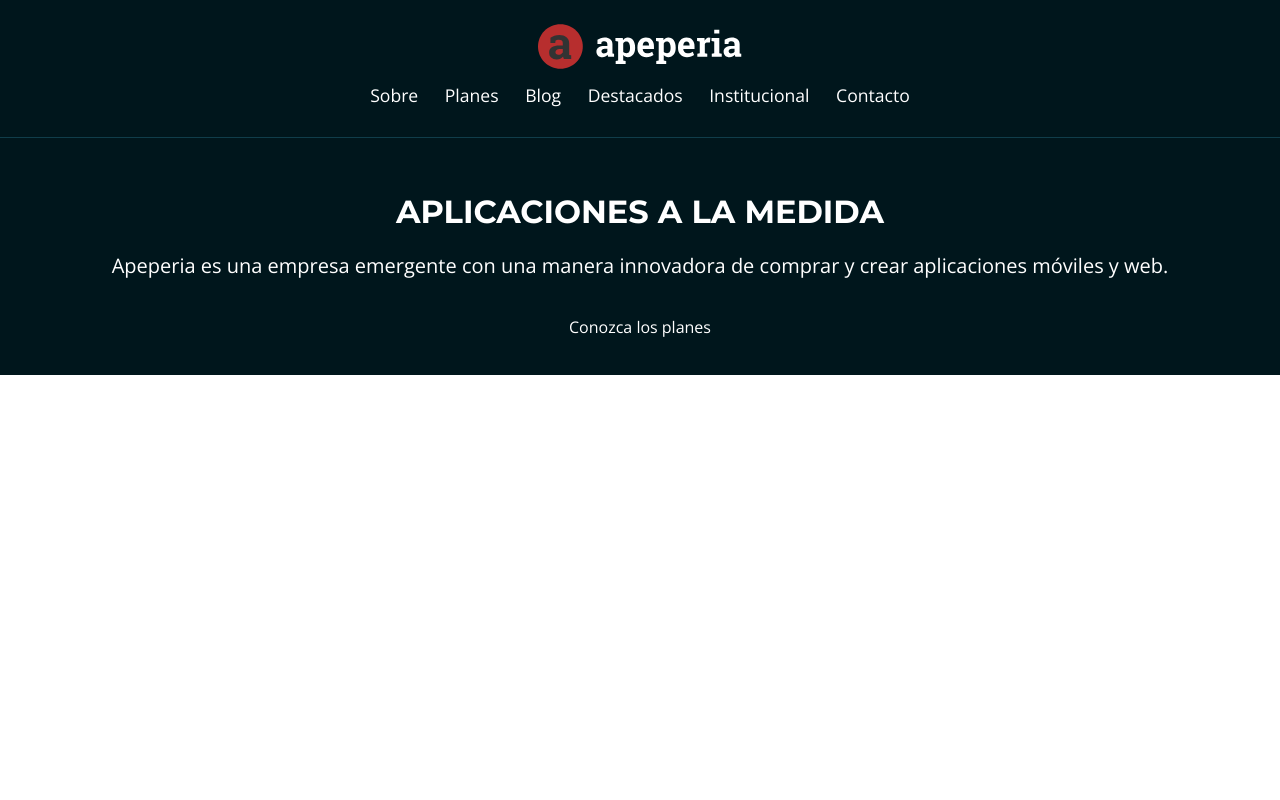
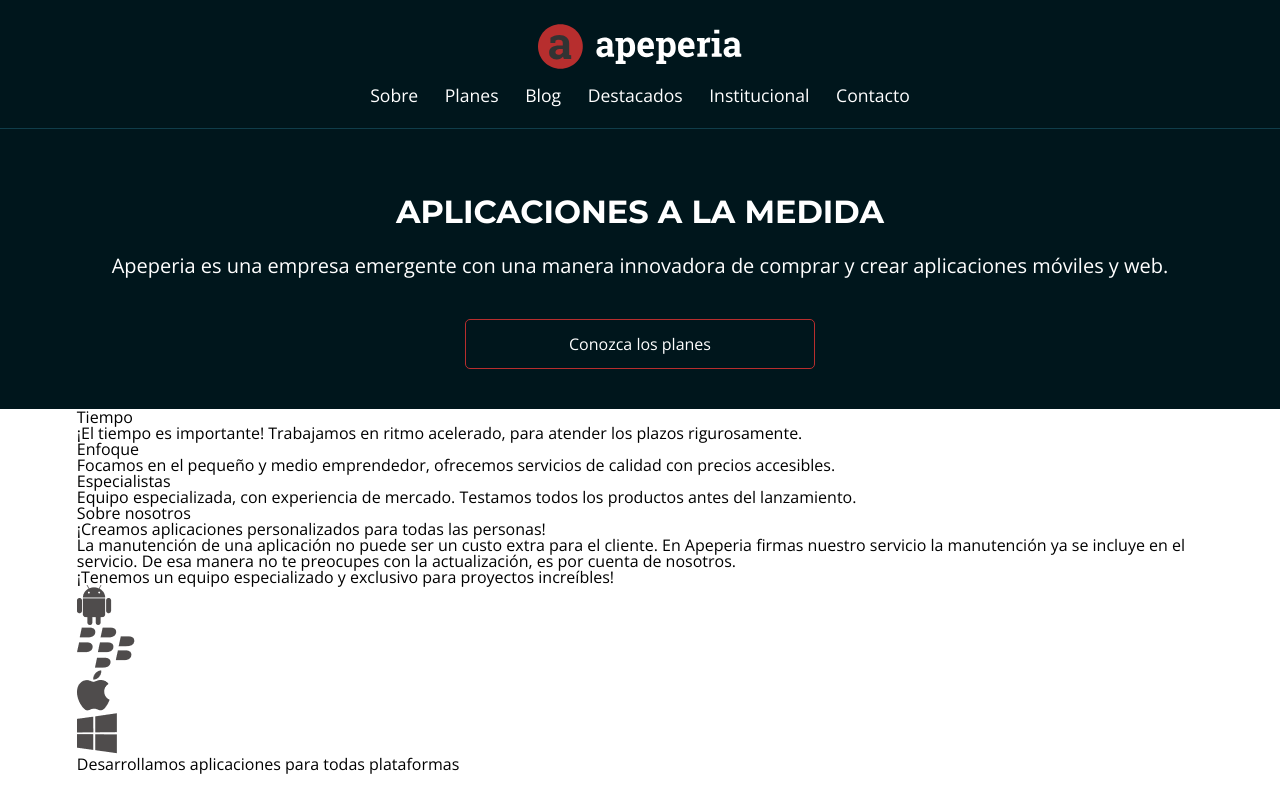
Before and after one commit to Juan-Carlos-Estevez-Vargas/apeperia, a plain HTML site: page index.html in a window 1280 px wide. Drawn offline with nearby package versions, Linux system fonts and the light colour scheme.

Commit message:
Adición sección diferenciales y sección sobre-nosotros.

```diff
--- a/css/bases.css
+++ b/css/bases.css
@@ -1,3 +1,39 @@
+:root {
+  --background-llamada-mobile: #00161c;
+  --background-blanco: #ffffff;
+  --background-azul-claro: #dfe3f5;
+  --background-ceniza-claro: #f7f4f4;
+  --background-ceniza-medio: #d9d9d9;
+  --border-cabecera-mobile: #103d4a;
+  --boton-rojo: #b72e2e;
+  --fuente-ceniza-claro: #666666;
+  --fuente-ceniza-oscuro: #4f4c4c;
+  --planes-card-start: #035a76;
+  --planes-card-ultra: #690f8e;
+  --planes-card-mega: #b00024;
+  --fuente-enlace: #0006ff;
+  --background-footer: #333333;
+
+  --montserrat: "Montserrat", sans-serif;
+  --open-sans: "Open Sans", sans-serif;
+}
+
 body {
-  font-family: "Open Sans", sans-serif;
+  font-family: var(--open-sans);
 }
+
+.container {
+  padding-right: 6%;
+  padding-left: 6%;
+}
+
+.boton {
+  text-align: center;
+  display: block;
+  width: 100%;
+  max-width: 350px;
+  box-sizing: border-box;
+  padding: 1rem 2rem;
+  border: 1px solid var(--boton-rojo);
+  border-radius: 5px;
+}
--- /dev/null
+++ b/css/diferenciales.css
@@ -0,0 +1,28 @@
+.diferenciales {
+  padding-top: 3.5rem;
+  padding-bottom: 3.5rem;
+}
+
+.diferenciales__lista {
+  display: flex;
+  flex-wrap: wrap;
+  justify-content: space-evenly;
+}
+
+.diferenciales__item {
+  max-width: 350px;
+  box-sizing: border-box;
+  padding: 2rem 0 2rem 5rem;
+}
+
+.item__titulo {
+  color: var(--fuente-ceniza-oscuro);
+  font-weight: 700;
+  font-size: 1.2rem;
+  text-transform: uppercase;
+  margin-bottom: 1.5rem;
+}
+
+.item__texto {
+  line-height: normal;
+}
--- a/css/head.css
+++ b/css/head.css
@@ -1,5 +1,5 @@
 .head {
-    color: #FFFFFF;
+  color: #ffffff;
 
   width: 100%;
 
@@ -9,10 +9,10 @@
   flex-direction: column;
   align-items: center;
 
-    padding-top: .75rem;
-    padding-bottom: .75rem;
+  padding-top: 0.75rem;
+  padding-bottom: 0.75rem;
 
-    border-bottom: 1px solid #103D4A;
+  border-bottom: 1px solid #103d4a;
 
   position: absolute;
 }
@@ -30,7 +30,7 @@
 
   display: inline-block;
 
-    margin-right: .7rem;
-    margin-bottom: 1.25rem;
-    margin-left: .7rem;
+  margin-right: 0.7rem;
+  margin-bottom: 0.7rem;
+  margin-left: 0.7rem;
 }
--- /dev/null
+++ b/css/sobre-nosotros.css
@@ -0,0 +1,31 @@
+.sobre-nosotros {
+  padding-top: 3rem;
+  padding-bottom: 3rem;
+}
+
+.sobre_nosotros__titulo {
+  color: var(--fuente-ceniza-oscuro);
+  font-weight: 700;
+  font-size: 1.5rem;
+  font-family: var(--montserrat);
+  text-transform: uppercase;
+  text-align: center;
+  margin-bottom: 1.25rem;
+}
+
+.sobre_nosotros__texto {
+  line-height: normal;
+  margin-bottom: 1rem;
+}
+
+.sobre_nosotros__plataformas {
+  display: flex;
+  flex-wrap: wrap;
+  justify-content: space-evenly;
+  margin-bottom: 1rem;
+}
+
+.sobre-nosotros {
+  color: var(--fuente-ceniza-oscuro);
+  font-weight: 700;
+}
--- a/index.html
+++ b/index.html
@@ -15,7 +15,7 @@
     <link rel="stylesheet" href="css/bases.css" />
   </head>
   <body>
-    <header class="head">
+    <header class="head container">
       <img class="head__logo" src="img/logo-apeperia.svg" alt="Logo Apeperia" />
       <nav class="head__navegacion">
         <ul>
@@ -29,13 +29,69 @@
       </nav>
     </header>
     <main>
-      <section class="llamada">
+      <section class="llamada container">
         <h1 class="llamada__titulo">Aplicaciones a la medida</h1>
         <p class="llamada__texto">
           Apeperia es una empresa emergente con una manera innovadora de comprar
           y crear aplicaciones móviles y web.
         </p>
-        <a class="llamada__boton" href="#">Conozca los planes</a>
+        <a class="llamada__boton boton" href="#">Conozca los planes</a>
+      </section>
+
+      <section class="diferenciales container">
+        <ul class="diferenciales__lista">
+          <li class="diferenciales__item">
+            <h2 class="item__titulo">Tiempo</h2>
+            <p class="item__texto">
+              ¡El tiempo es importante! Trabajamos en ritmo acelerado, para
+              atender los plazos rigurosamente.
+            </p>
+          </li>
+          <li class="diferenciales__item">
+            <h2 class="item__titulo">Enfoque</h2>
+            <p class="item__texto">
+              Focamos en el pequeño y medio emprendedor, ofrecemos servicios de
+              calidad con precios accesibles.
+            </p>
+          </li>
+          <li class="diferenciales__item">
+            <h2 class="item__titulo">Especialistas</h2>
+            <p class="item__texto">
+              Equipo especializada, con experiencia de mercado. Testamos todos
+              los productos antes del lanzamiento.
+            </p>
+          </li>
+        </ul>
+      </section>
+
+      <section class="sobre_nosotros container">
+        <div class="sobre_nosotros__contenido">
+          <h2 class="sobre_nosotros__titulo">Sobre nosotros</h2>
+          <p class="sobre_nosotros__texto">
+            ¡Creamos aplicaciones personalizados para todas las personas!
+          </p>
+          <p class="sobre_nosotros__texto">
+            La manutención de una aplicación no puede ser un custo extra para el
+            cliente. En Apeperia firmas nuestro servicio la manutención ya se
+            incluye en el servicio. De esa manera no te preocupes con la
+            actualización, es por cuenta de nosotros.
+          </p>
+          <p
+            class="sobre_nosotros__texto sobre-nosotros__texto--destacado sobre-nosotros__texto--division"
+          >
+            ¡Tenemos un equipo especializado y exclusivo para proyectos
+            increíbles!
+          </p>
+          <ul class="sobre_nosotros__plataformas">
+            <li><img src="img/android.png" alt="Ícono del Android" /></li>
+            <li><img src="img/blackberry.png" alt="Ícono del Blackberry" /></li>
+            <li><img src="img/apple.png" alt="Ícono de la Apple" /></li>
+            <li><img src="img/windowsphone.png" alt="Ícono del Windows" /></li>
+          </ul>
+          <p class="sobre_nosotros__texto">
+            Desarrollamos aplicaciones para todas plataformas
+          </p>
+        </div>
       </section>
     </main>
   </body>
```
Lines whose indentation alone changed are shown as unchanged.
